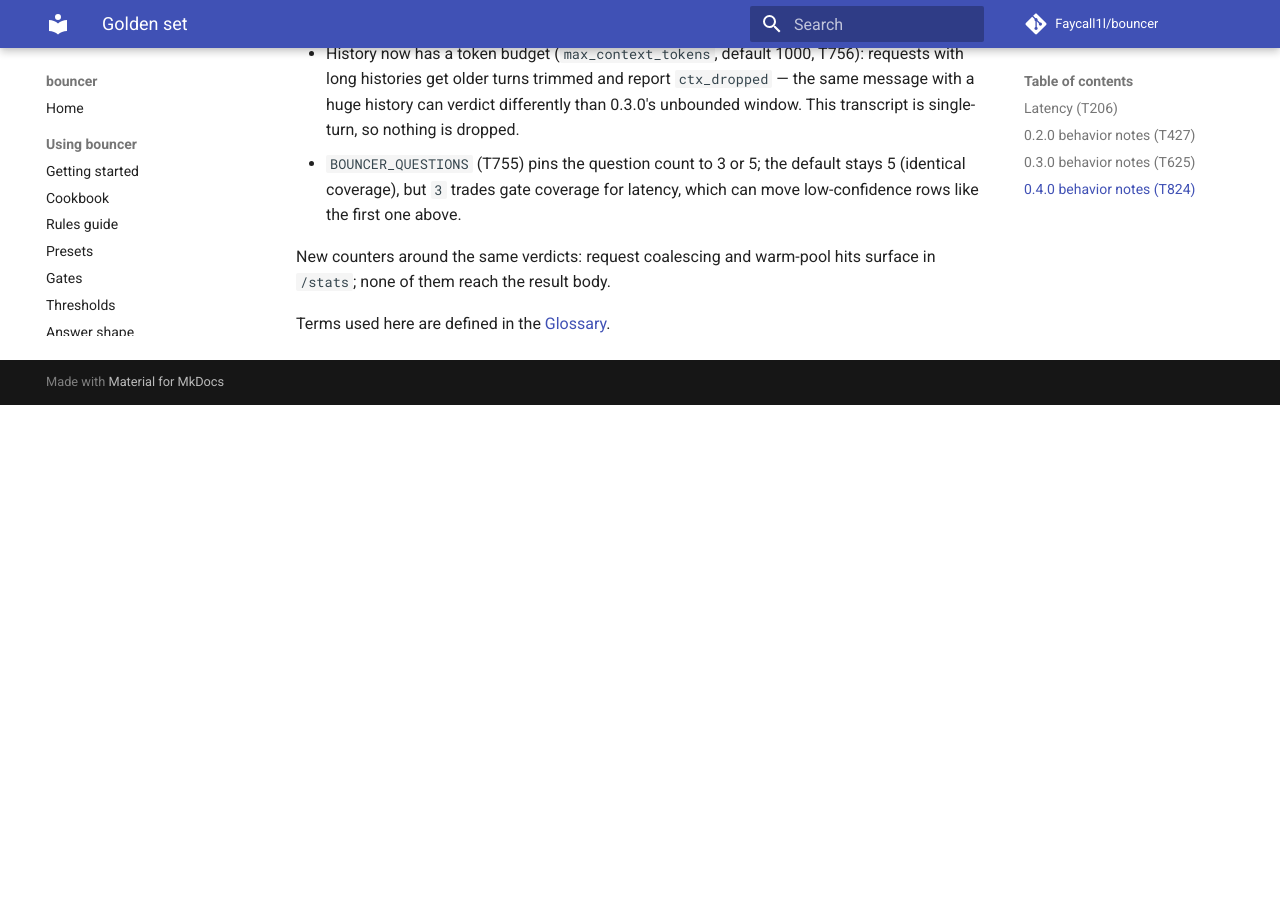
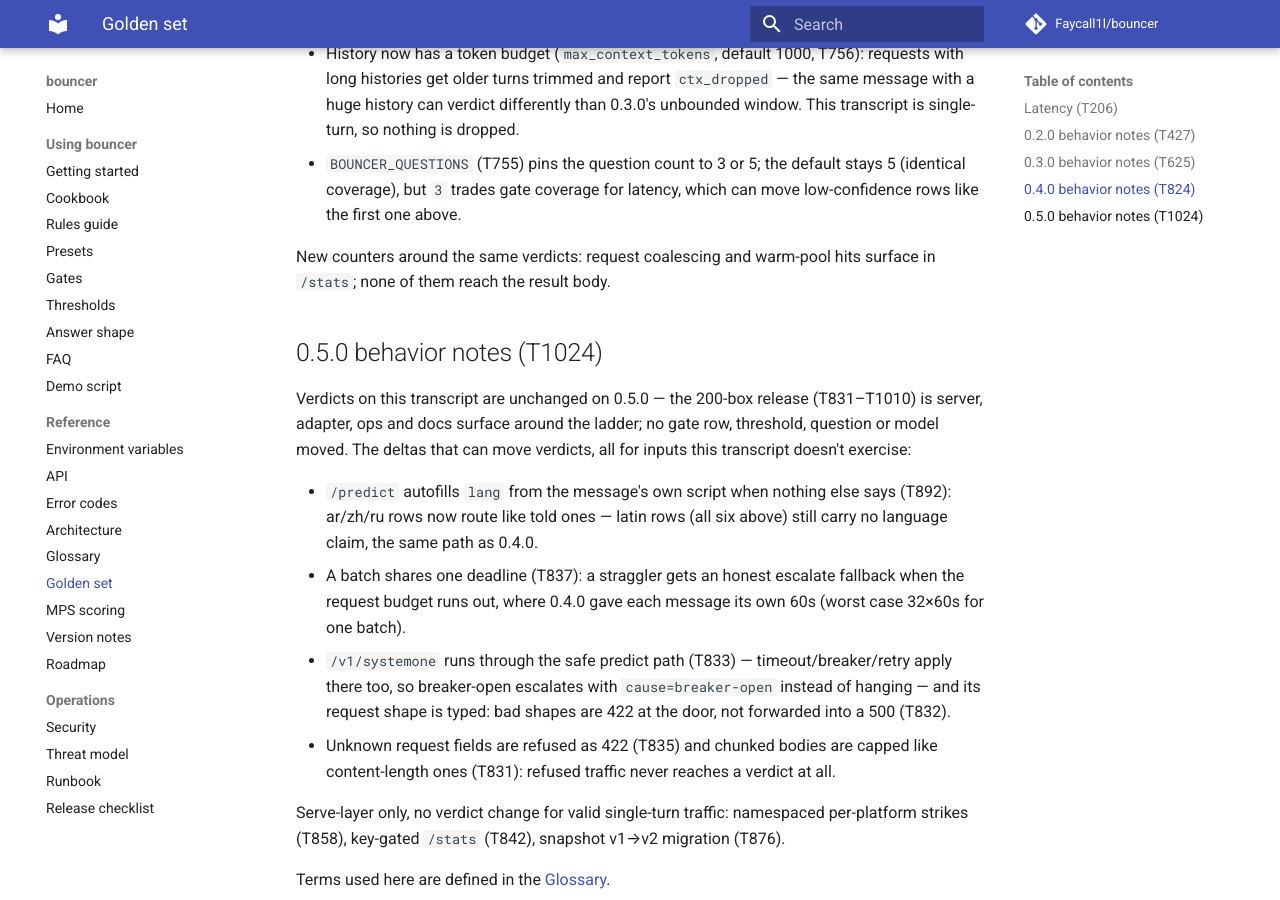
Before and after one commit to Faycall1l/bouncer, an MkDocs documentation site: the page built from docs/golden.md, in a window 1280 px wide and 900 px high, scrolled down 1663 px. Built offline with MkDocs 1.6.1 and Material for MkDocs 9.7.7, drawn with Linux system fonts in a browser that asks for light colours; comment, search, counter and statistics services are not loaded; before the commit the page ends 2068 px from its top, so only the background shows below that.

Commit message:
T1024 golden transcript gains the 0.5.0 behavior note, verdicts unchanged claim with six cited edges, section chain pinned

```diff
--- a/docs/golden.md
+++ b/docs/golden.md
@@ -63,4 +63,32 @@ this transcript doesn't exercise:
 New counters around the same verdicts: request coalescing and warm-pool
 hits surface in `/stats`; none of them reach the result body.
 
+## 0.5.0 behavior notes (T1024)
+
+Verdicts on this transcript are unchanged on 0.5.0 — the 200-box
+release (T831–T1010) is server, adapter, ops and docs surface around
+the ladder; no gate row, threshold, question or model moved. The deltas
+that can move verdicts, all for inputs this transcript doesn't
+exercise:
+
+* `/predict` autofills `lang` from the message's own script when
+  nothing else says (T892): ar/zh/ru rows now route like told ones —
+  latin rows (all six above) still carry no language claim, the same
+  path as 0.4.0.
+* A batch shares one deadline (T837): a straggler gets an honest
+  escalate fallback when the request budget runs out, where 0.4.0 gave
+  each message its own 60s (worst case 32×60s for one batch).
+* `/v1/systemone` runs through the safe predict path (T833) —
+  timeout/breaker/retry apply there too, so breaker-open escalates
+  with `cause=breaker-open` instead of hanging — and its request shape
+  is typed: bad shapes are 422 at the door, not forwarded into a 500
+  (T832).
+* Unknown request fields are refused as 422 (T835) and chunked bodies
+  are capped like content-length ones (T831): refused traffic never
+  reaches a verdict at all.
+
+Serve-layer only, no verdict change for valid single-turn traffic:
+namespaced per-platform strikes (T858), key-gated `/stats` (T842),
+snapshot v1→v2 migration (T876).
+
 Terms used here are defined in the [Glossary](glossary.md).
```
Also changed, not shown: TODO.md (+1 -1 lines), 1 other file.
